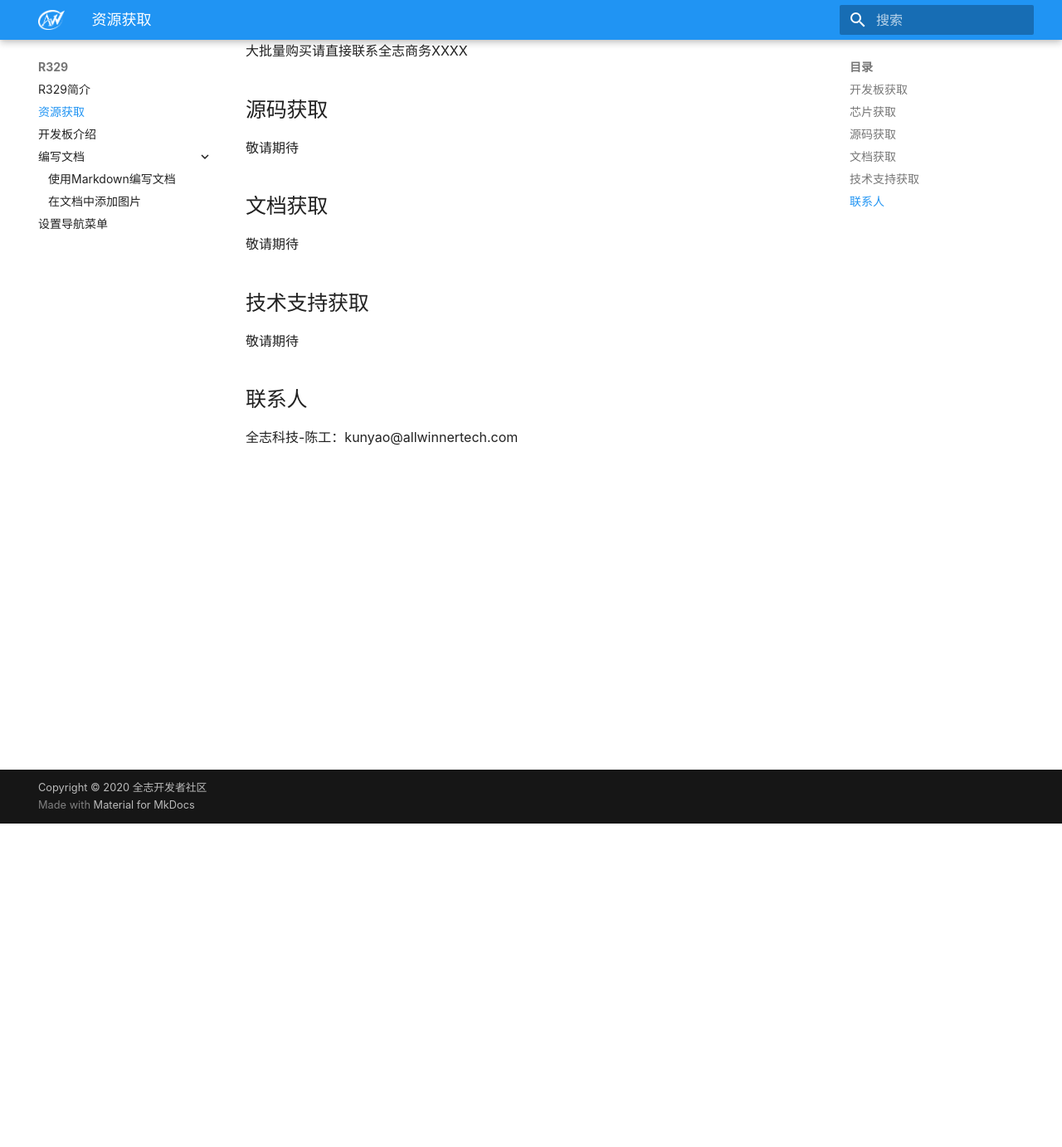
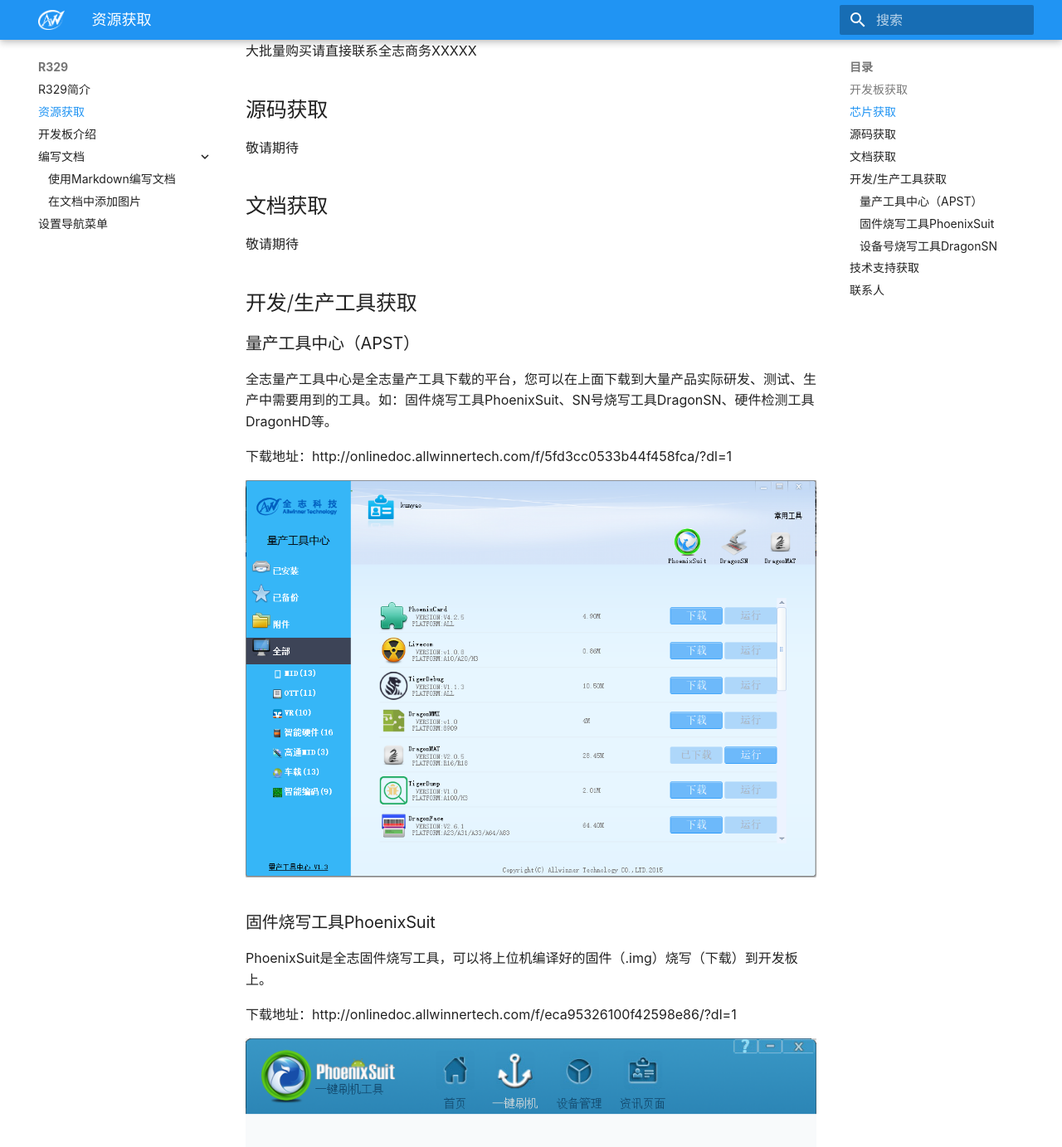
Before and after one commit to aw-yht/R329, an MkDocs documentation site: the page built from docs/getsource.md, in a window 1280 px wide and 1400 px high, scrolled down 407 px. Shown: the top 1383 px of the window at 83% size. Built offline with MkDocs 1.6.1 and Material for MkDocs 9.7.7, drawn with Linux system fonts in a browser that asks for light colours; some of the changed text lies outside the part shown.

Commit message:
添加APST PhoenSuit DragonSN介绍和下载地址
Signed-off-by: kirin <402041446@qq.com>

```diff
--- a/docs/getsource.md
+++ b/docs/getsource.md
@@ -14,7 +14,7 @@
 
 小批量芯片购买请点击淘宝链接XXXXX
 
-大批量购买请直接联系全志商务XXXX
+大批量购买请直接联系全志商务XXXXX
 
 ## 源码获取
 
@@ -24,7 +24,40 @@
 
 敬请期待
 
-## 技术支持获取
+## 开发/生产工具获取
+
+###量产工具中心（APST）
+全志量产工具中心是全志量产工具下载的平台，您可以在上面下载到大量产品实际研发、测试、生产中需要用到的工具。如：固件烧写工具PhoenixSuit、SN号烧写工具DragonSN、硬件检测工具DragonHD等。
+
+下载地址：http://onlinedoc.allwinnertech.com/f/5fd3cc0533b44f458fca/?dl=1
+
+![APST截图](./assets/img/APST截图.png)
+
+
+
+
+
+###固件烧写工具PhoenixSuit
+
+PhoenixSuit是全志固件烧写工具，可以将上位机编译好的固件（.img）烧写（下载）到开发板上。
+
+下载地址：http://onlinedoc.allwinnertech.com/f/eca95326100f42598e86/?dl=1
+
+![PhoenixSuit截图](assets/img/PhoenixSuit%E6%88%AA%E5%9B%BE.png)
+
+
+
+###设备号烧写工具DragonSN
+
+DragonSN是全志设备号烧写工具，可以通过USB将设备号（SN）、MAC地址、安全密钥等烧写到开发板的某个分区。
+
+下载地址：http://onlinedoc.allwinnertech.com/f/f075e88565b44e7aac8d/?dl=1
+
+![DragonSN截图](assets/img/DragonSN%E6%88%AA%E5%9B%BE.png)
+
+![DragonSN配置截图](assets/img/DragonSN%E9%85%8D%E7%BD%AE%E6%88%AA%E5%9B%BE.png)
+
+##技术支持获取
 
 敬请期待
 
@@ -32,4 +65,4 @@
 
 ##联系人
 
-全志科技-陈工：kunyao@allwinnertech.com
+全志科技-陈工：chenkunyao@allwinnertech.com
```
Also changed, not shown: docs/r329_evb5.md (+1 -1 lines), docs/assets/img/APST截图.png (added), docs/assets/img/DragonSN截图.png (added), docs/assets/img/DragonSN配置截图.png (added), docs/assets/img/PhoenixSuit截图.png (added).
